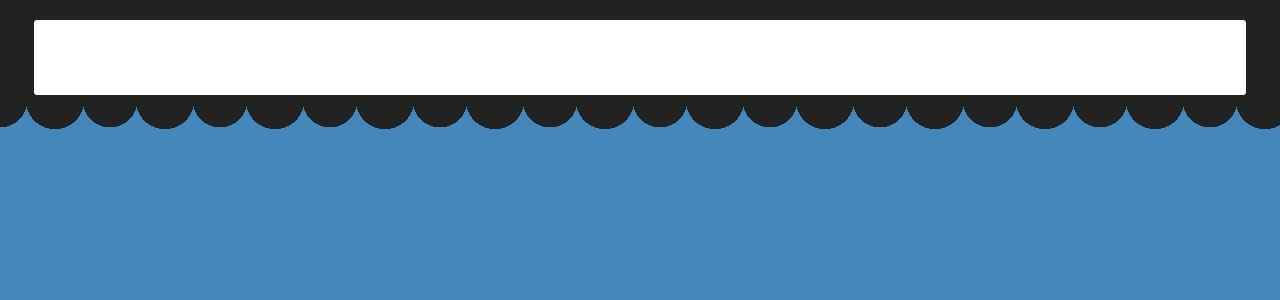
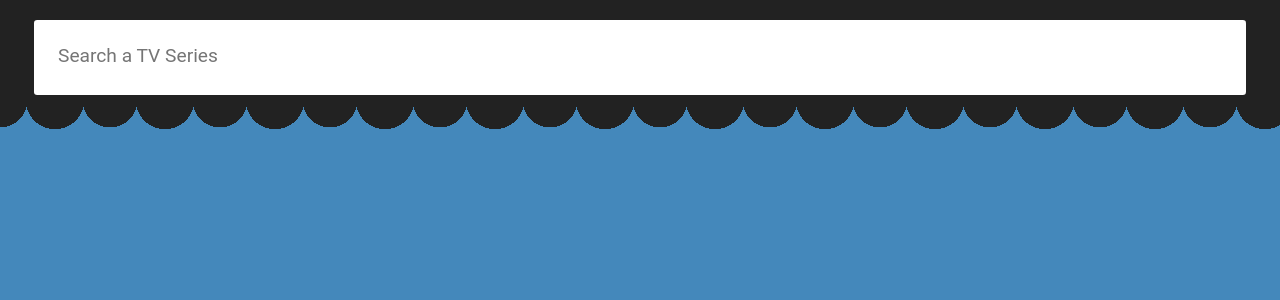
Before and after one commit to fabiobiondi/talk-source-angular-tvmaze-demo, an Angular app: page / in a window 1280 px wide. Shown: the top 300 px of the page. Built offline with nearby package versions, Linux system fonts and the light colour scheme.

Commit message:
Add Placeholder

```diff
--- a/src/app/app.component.ts
+++ b/src/app/app.component.ts
@@ -7,7 +7,9 @@ import { debounceTime, distinctUntilChanged } from 'rxjs/operators';
 @Component({
   selector: 'fb-root',
   template: `
-    <input type="text" [formControl]="inputRef">
+    <input
+      placeholder="Search a TV Series"
+      type="text" [formControl]="inputRef">
 
     <fb-list
       [data]="result"
```
